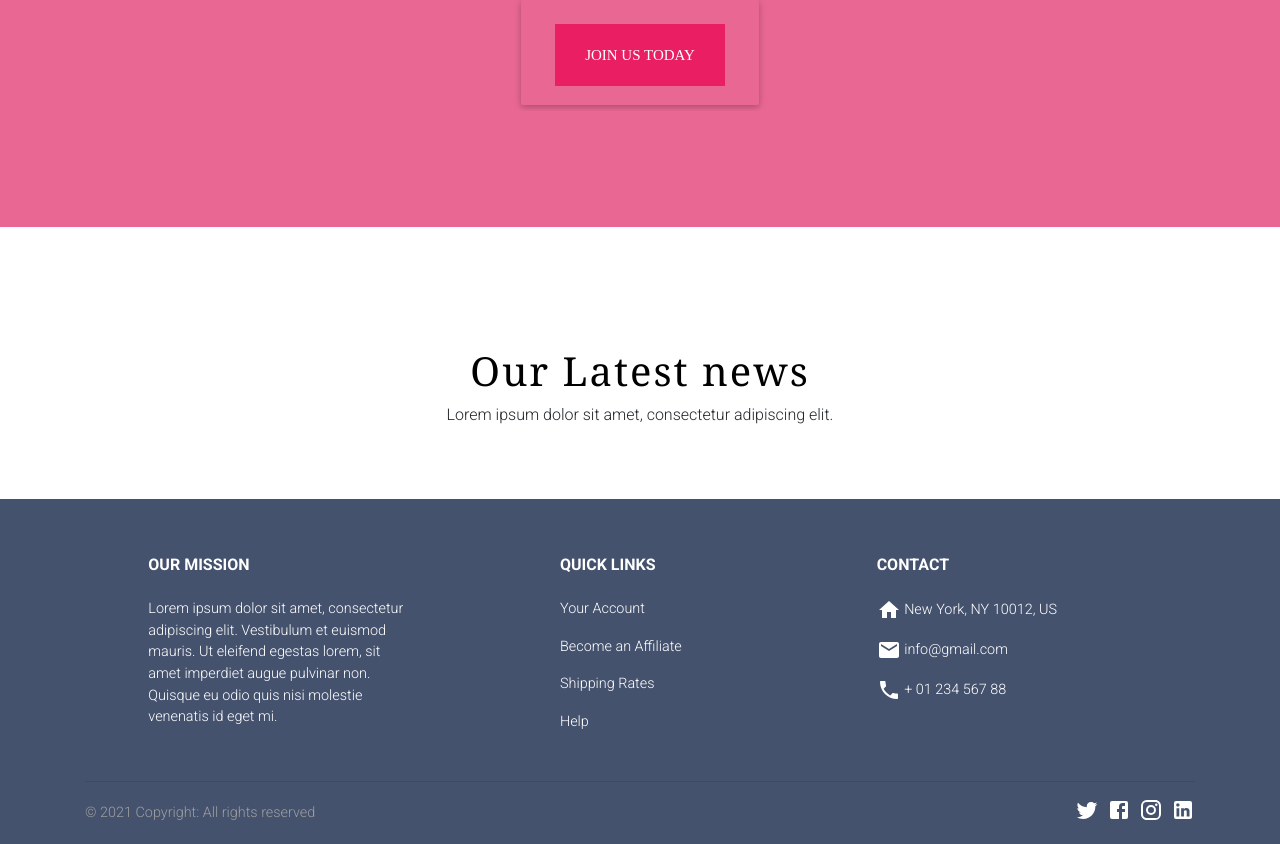
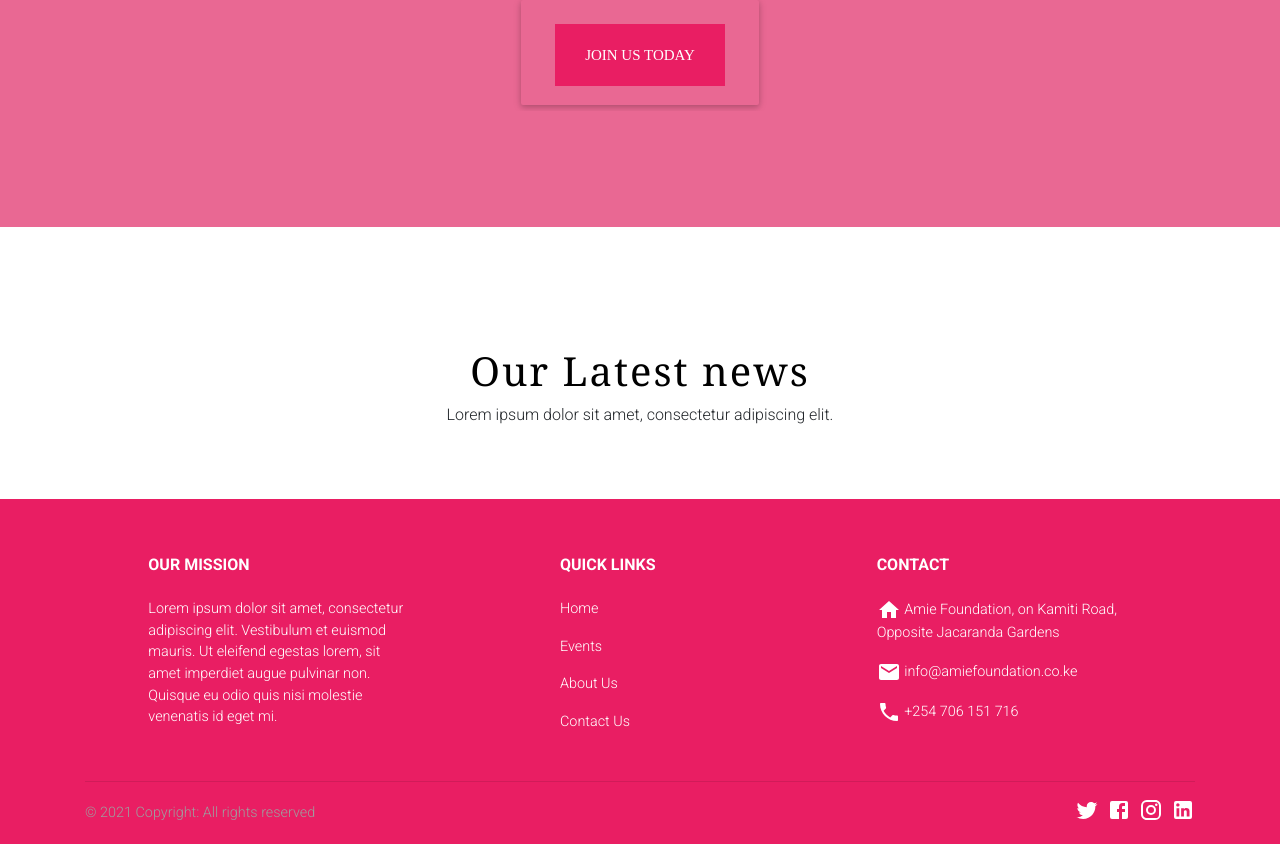
Before and after one commit to Diana-nyamai/CharityFundWebsite, a React (Create React App) app: page / in a window 1280 px wide. Shown: the part 4341-5185 px from the top of the page. Built offline with nearby package versions, Linux system fonts and the light colour scheme.

Commit message:
footer update

```diff
--- a/src/Navigation/Footer.js
+++ b/src/Navigation/Footer.js
@@ -10,7 +10,7 @@ import TwitterIcon from '@material-ui/icons/Twitter';
 
 const Footer= () => {
   return (
-    <MDBFooter color="mdb-color" className="font-small pt-4 mt-4">
+    <MDBFooter color="pink" className="font-small pt-4 mt-4">
       <MDBContainer className="text-center text-md-left">
         <MDBRow className="text-center text-md-left mt-3 pb-3">
           <MDBCol md="3" lg="3" xl="3" className="mx-auto mt-3">
@@ -31,29 +31,29 @@ const Footer= () => {
               Quick links
             </h6>
             <p>
-              <a href="#!">Your Account</a>
+              <a href="/">Home</a>
             </p>
             <p>
-              <a href="#!">Become an Affiliate</a>
+              <a href="/EventPage">Events</a>
             </p>
             <p>
-              <a href="#!">Shipping Rates</a>
+              <a href="/AboutPage">About Us</a>
             </p>
             <p>
-              <a href="#!">Help</a>
+              <a href="/ContactPage">Contact Us</a>
             </p>
           </MDBCol>
           <hr className="w-100 clearfix d-md-none" />
           <MDBCol md="4" lg="3" xl="3" className="mx-auto mt-3">
             <h6 className="text-uppercase mb-4 font-weight-bold">Contact</h6>
             <p>
-              <HomeIcon/> New York, NY 10012, US
+              <HomeIcon/> Amie Foundation, on Kamiti Road, Opposite Jacaranda Gardens
             </p>
             <p>
-              <EmailIcon /> info@gmail.com
+              <EmailIcon /> info@amiefoundation.co.ke
             </p>
             <p>
-              <PhoneIcon/> + 01 234 567 88
+              <PhoneIcon/> +254 706 151 716
             </p>
 
           </MDBCol>
```
Also changed, not shown: 1 other file (tests, documents, lock files or other folders).
